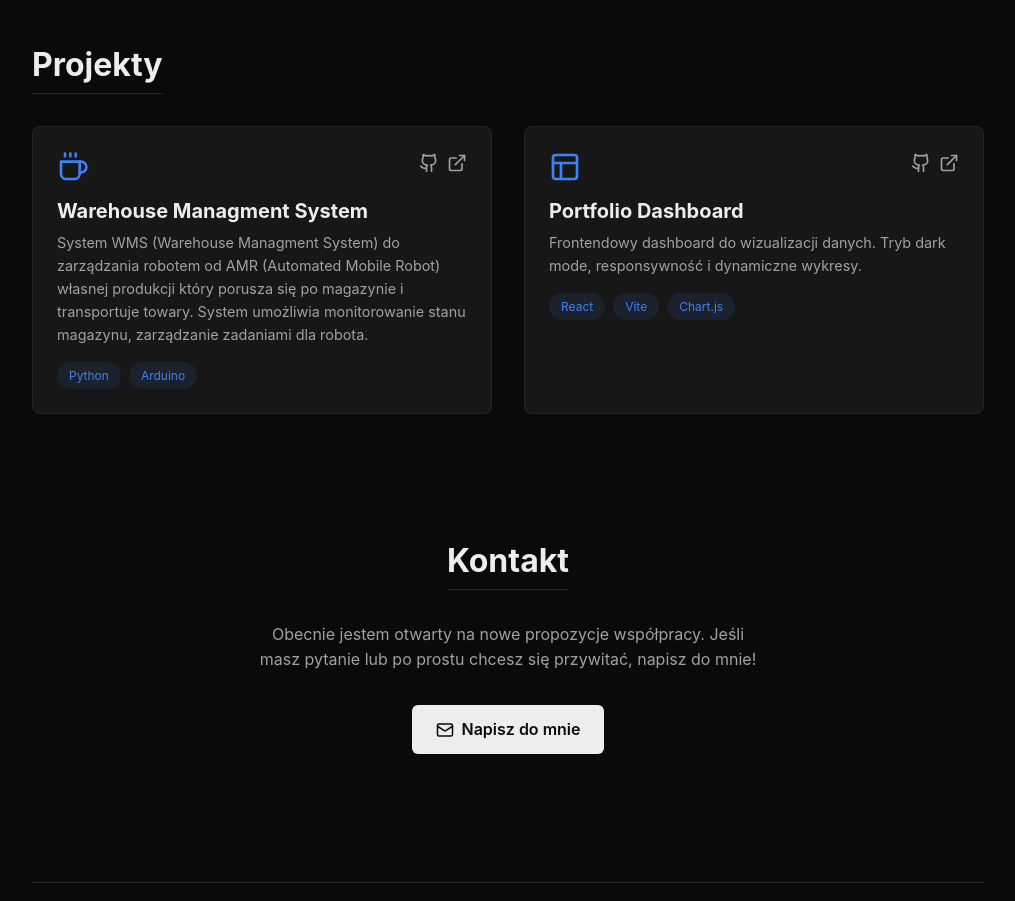
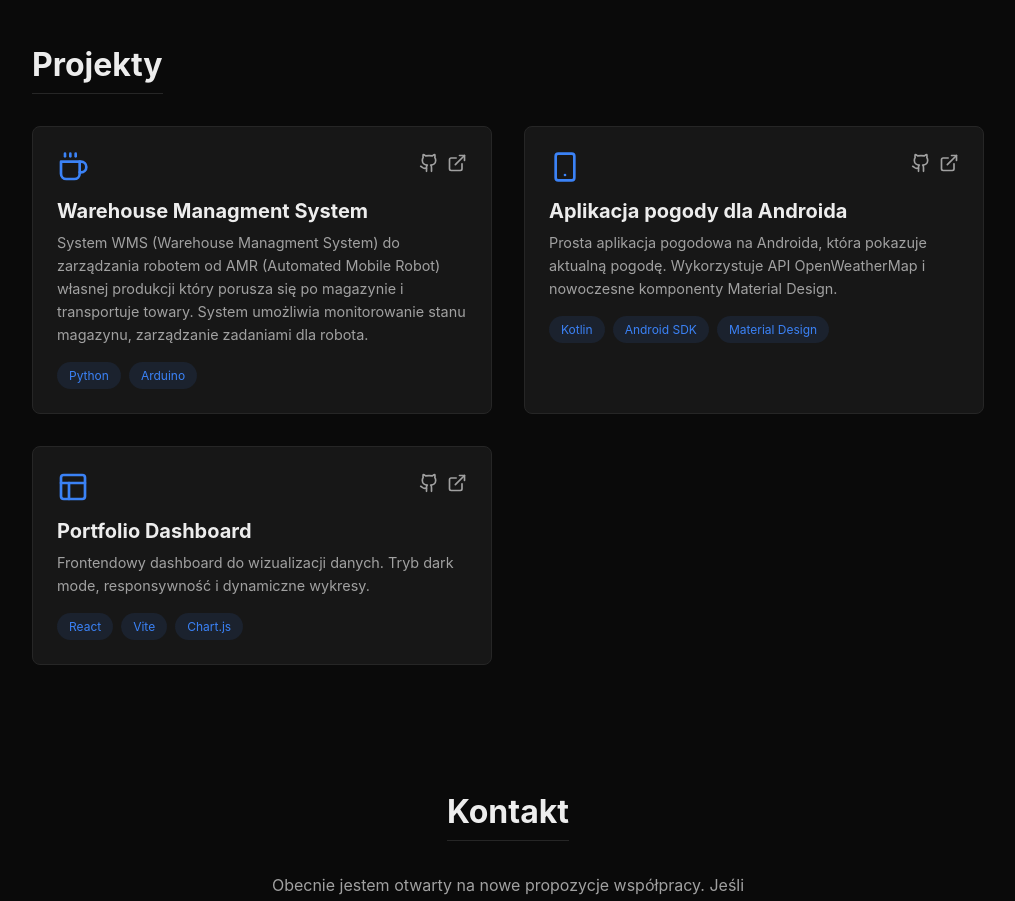
Before and after one commit to podateK/podatek.dev, a React (Vite) app: page / in a window 1280 px wide. Shown: the part 1700-2601 px from the top of the page, without its empty margins (132-1147 px from the left). Built offline with nearby package versions, Linux system fonts and the light colour scheme.

Commit message:
fix: update project 2 to Android Weather App

```diff
--- a/src/App.jsx
+++ b/src/App.jsx
@@ -11,6 +11,7 @@ import {
   Terminal,
   Coffee,
   Globe,
+  Smartphone,
 } from "lucide-react";
 
 function App() {
@@ -399,6 +400,43 @@ function App() {
               </div>
             </div>
 
+            {/* Project 2 */}
+            <div className="card">
+              <div
+                style={{
+                  display: "flex",
+                  justifyContent: "space-between",
+                  alignItems: "center",
+                  marginBottom: "1rem",
+                }}
+              >
+                <Smartphone size={32} color="var(--accent)" />
+                <div style={{ display: "flex", gap: "0.5rem" }}>
+                  <a href="#" style={{ color: "var(--text-secondary)" }}>
+                    <Github size={20} />
+                  </a>
+                  <a href="#" style={{ color: "var(--text-secondary)" }}>
+                    <ExternalLink size={20} />
+                  </a>
+                </div>
+              </div>
+              <h3>{t.projects.p2.title}</h3>
+              <p
+                style={{
+                  color: "var(--text-secondary)",
+                  fontSize: "0.9rem",
+                  marginTop: "0.5rem",
+                }}
+              >
+                {t.projects.p2.desc}
+              </p>
+              <div>
+                <span className="tag">Kotlin</span>
+                <span className="tag">Android SDK</span>
+                <span className="tag">Material Design</span>
+              </div>
+            </div>
+
             {/* Project 3 */}
             <div className="card">
               <div
```
